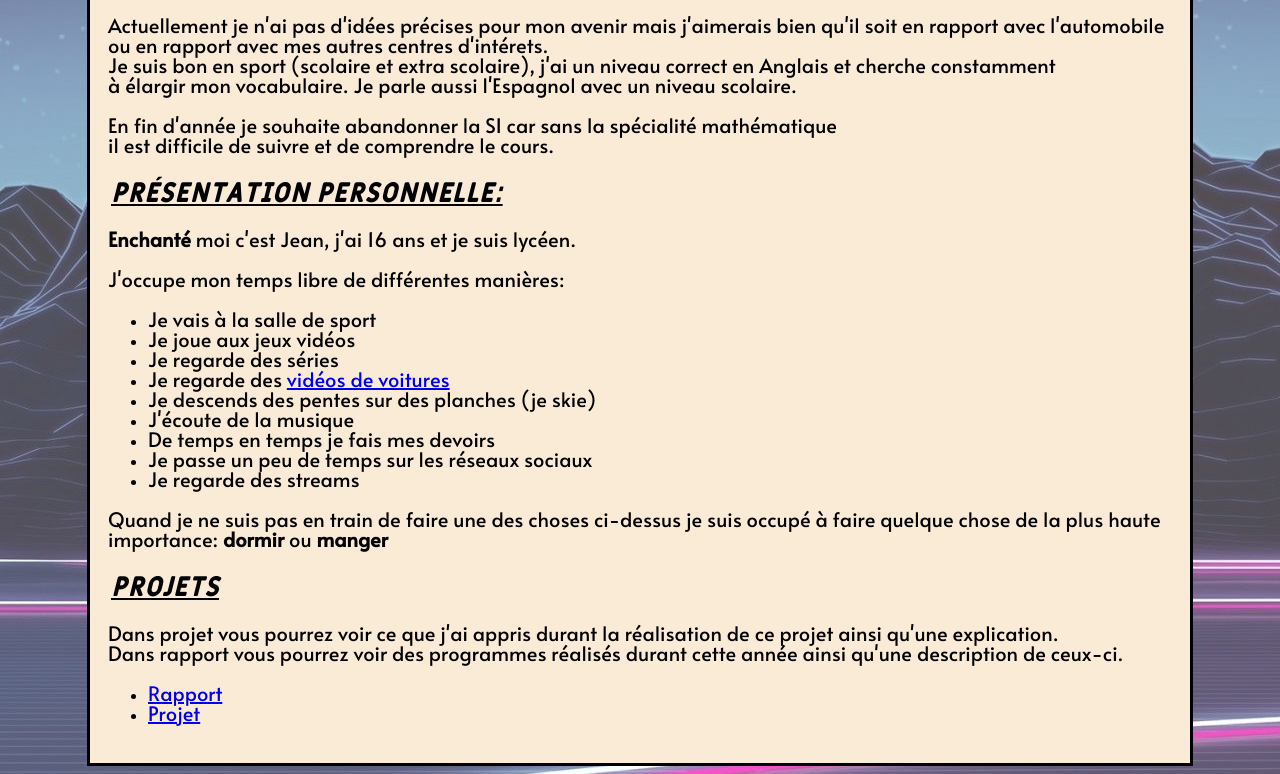
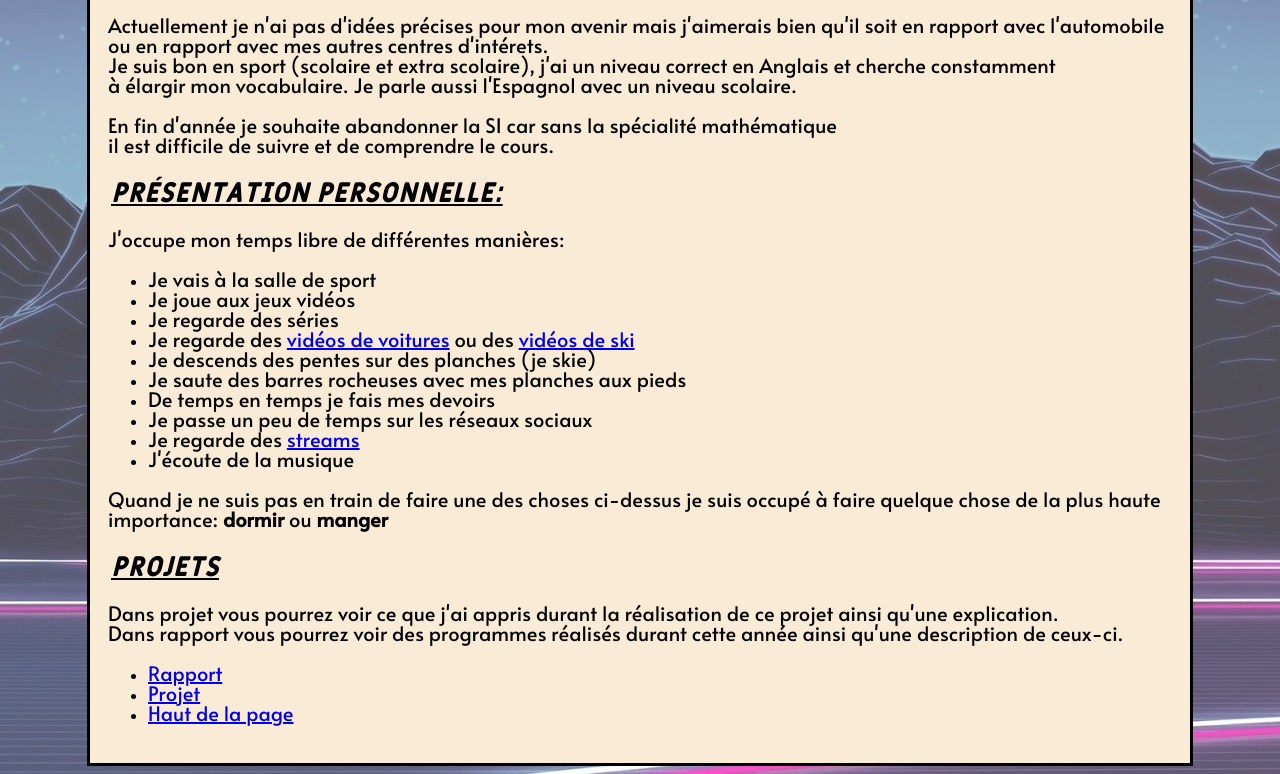
Before and after one commit to JeanBeq/JeanBeq.github.io, a plain HTML site: page index.html in a window 1280 px wide. Shown: the part 732-1506 px from the top of the page. Drawn offline with Linux system fonts and the light colour scheme.

Commit message:
Add files via upload

```diff
--- a/index.html
+++ b/index.html
@@ -39,18 +39,19 @@
           il est difficile de suivre et de comprendre le cours.</p>
 
               <h2><em>Présentation personnelle:</em></h2>
-              <p><strong>Enchanté</strong> moi c'est Jean, j'ai 16 ans et je suis lycéen.</p>
-          <p>J'occupe mon temps libre de différentes manières:</p>
+
+              <p>J'occupe mon temps libre de différentes manières:</p>
           <ul>
             <li>Je vais à la salle de sport</li>
             <li>Je joue aux jeux vidéos</li>
             <li>Je regarde des séries</li>
-            <li>Je regarde des <a href="https://www.youtube.com/user/AutoTopnl">vidéos de voitures</a></li>
+            <li>Je regarde des <a href="https://www.youtube.com/user/AutoTopnl">vidéos de voitures</a> ou des <a href="https://www.youtube.com/user/micky360720/videos">vidéos de ski</a></li>
             <li>Je descends des pentes sur des planches (je skie)</li>
-            <li>J'écoute de la musique</li>
+            <li>Je saute des barres rocheuses avec mes planches aux pieds</li>
             <li>De temps en temps je fais mes devoirs</li>
             <li>Je passe un peu de temps sur les réseaux sociaux</li>
-            <li>Je regarde des streams</li>
+            <li>Je regarde des <a href="https://www.twitch.tv/">streams</a></li>
+            <li>J'écoute de la musique</li>
           </ul>
               <p>Quand je ne suis pas en train de faire une des choses ci-dessus je suis occupé à faire quelque chose de la plus haute importance: <strong>dormir</strong> ou <strong>manger</strong></p>
               <h2><em>Projets</em></h2>
@@ -59,6 +60,7 @@
               <ul>
               <li><a href="rapport.html">Rapport</a></li>
               <li><a href="projets.html">Projet</a></li>
+              <li><a href="#top">Haut de la page</a></li>
             </ul>
         </div>
         </div>
```
